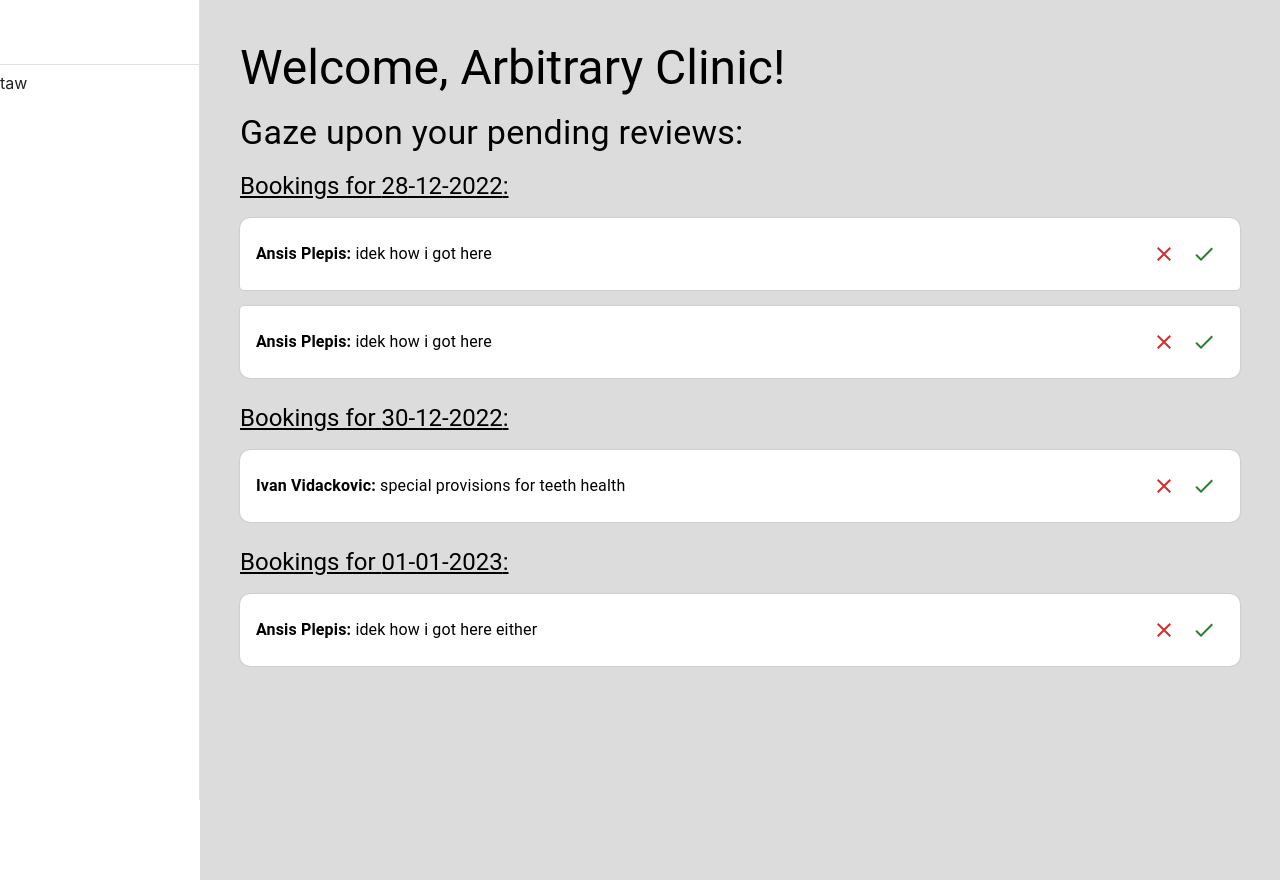
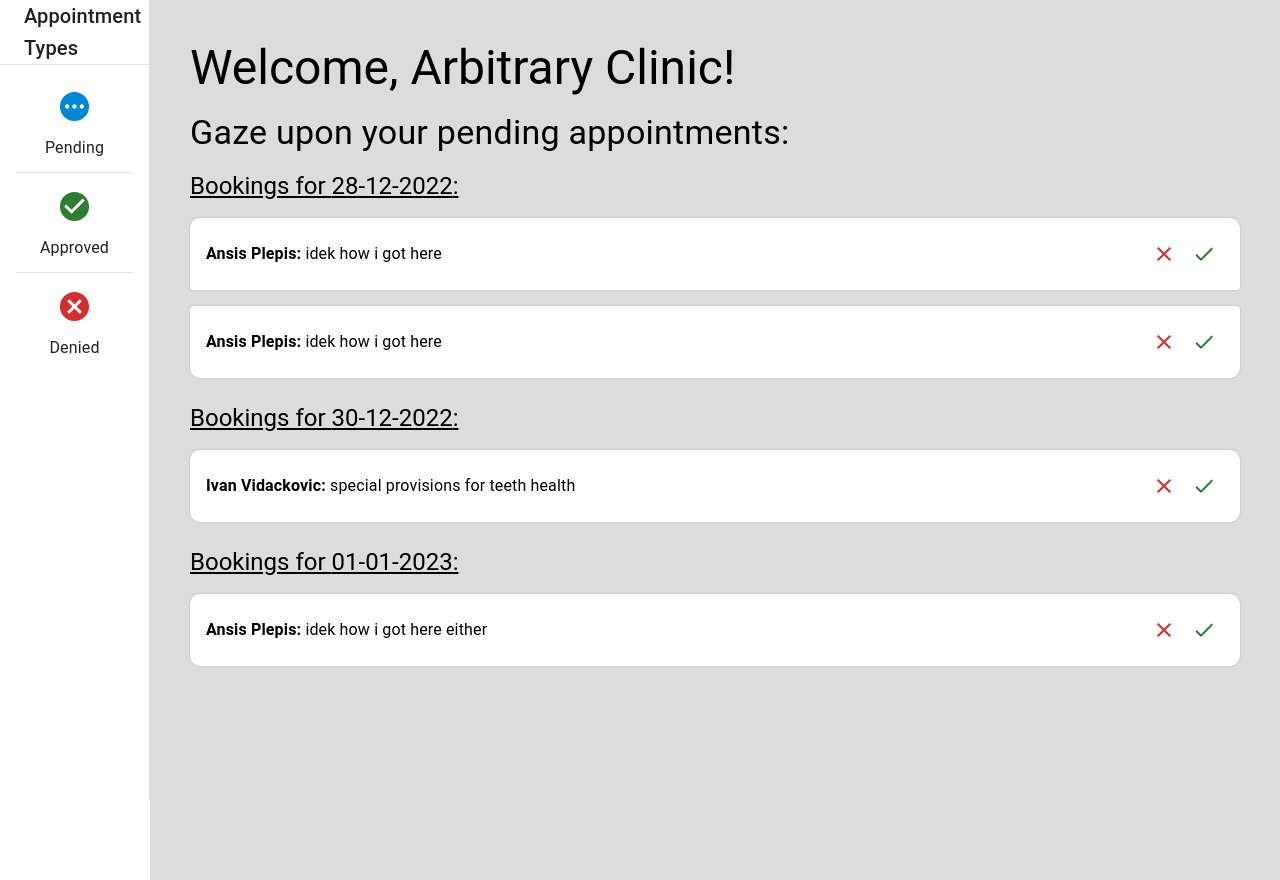
Before and after one commit to Dentismo/t-3, a React (Create React App) app in the folder client/: page /dashboard in a window 1280 px wide. Built offline with nearby package versions, Linux system fonts and the light colour scheme.

Commit message:
#21 Add drawer navigation and functionality

```diff
--- a/client/src/pages/DashboardPage/Sideview.tsx
+++ b/client/src/pages/DashboardPage/Sideview.tsx
@@ -1,8 +1,64 @@
-import React from 'react'
-import { AppBar, Box, Toolbar, Drawer, Divider, List } from '@mui/material'
+import React, { Dispatch, SetStateAction, MouseEventHandler } from 'react'
+import {
+  Toolbar,
+  Drawer,
+  Divider,
+  List,
+  Typography,
+  ListItem,
+  ListItemIcon,
+  ListItemText,
+  Box,
+  IconButton
+} from '@mui/material'
 
-const Sideview: React.FC = () => {
-  const drawerWidth = 200
+import { useSearchParams, useNavigate } from 'react-router-dom'
+import PendingIcon from '@mui/icons-material/Pending'
+import CancelIcon from '@mui/icons-material/Cancel'
+import CheckCircleIcon from '@mui/icons-material/CheckCircle'
+
+type AppointmentType = {
+  title: string
+  icon: React.ReactElement
+  onClick: () => void
+}
+
+type Props = {
+  setTab?: Dispatch<SetStateAction<string>>
+}
+
+const Sideview: React.FC<Props> = ({ setTab }) => {
+  const [searchParams] = useSearchParams()
+  const navigate = useNavigate()
+  const drawerWidth = 150
+
+  const listItems: AppointmentType[] = [
+    {
+      icon: <PendingIcon fontSize="large" color="info" />,
+      title: 'Pending',
+      onClick: () =>
+        navigate({
+          search: '?tab=pending'
+        })
+    },
+    {
+      icon: <CheckCircleIcon fontSize="large" color="success" />,
+      title: 'Approved',
+      onClick: () =>
+        navigate({
+          search: '?tab=approved'
+        })
+    },
+    {
+      icon: <CancelIcon fontSize="large" color="error" />,
+      title: 'Denied',
+      onClick: () =>
+        navigate({
+          search: '?tab=denied'
+        })
+    }
+  ]
+
   return (
     <Drawer
       sx={{
@@ -16,9 +72,31 @@ const Sideview: React.FC = () => {
       variant="permanent"
       anchor="left"
     >
-      <Toolbar />
+      <Toolbar>
+        <Typography variant="h6">Appointment Types</Typography>
+      </Toolbar>
       <Divider />
-      <List>taw</List>
+      <List>
+        {listItems.map((li, index) => (
+          <Box key={li.title}>
+            <ListItem
+              sx={{
+                flexDirection: 'column'
+              }}
+            >
+              <ListItemIcon
+                sx={{
+                  minWidth: 0
+                }}
+              >
+                <IconButton onClick={li.onClick}>{li.icon}</IconButton>
+              </ListItemIcon>
+              <ListItemText>{li.title}</ListItemText>
+            </ListItem>
+            {index !== listItems.length - 1 && <Divider variant="middle" />}
+          </Box>
+        ))}
+      </List>
     </Drawer>
   )
 }
--- a/client/src/pages/DashboardPage/bookings.ts
+++ b/client/src/pages/DashboardPage/bookings.ts
@@ -1,5 +1,6 @@
 import { Booking } from './types'
 
+// TODO: remove when connecting to backend
 const bookings: Booking[] = [
   {
     id: '1',
--- a/client/src/pages/DashboardPage/index.tsx
+++ b/client/src/pages/DashboardPage/index.tsx
@@ -5,15 +5,19 @@ import BookingList from './BookingList'
 import ConfirmationModal from './ConfirmationModal'
 import bookingsJson from './bookings'
 import Sideview from './Sideview'
+import { useSearchParams } from 'react-router-dom'
 
 // TODO: use react context instead of nested state
 // TODO: put type declarations into separate file
+// TODO: get bookings from backend
 const DentistPage: React.FC = () => {
   const [onModalAccept, setOnModalAccept] = useState<Function>(() => {})
   const [modalTitle, setModalTitle] = useState<string>('')
   const [modalDescription, setModalDescription] = useState<string>('')
   const [modalOpen, setModalOpen] = useState<boolean>(false)
 
+  const [searchParams] = useSearchParams() // updates state on query change
+  const tab = searchParams.get('tab') || 'pending'
   const [bookings, setBookings] = useState<Booking[]>(bookingsJson)
 
   const pendingBookings: Booking[] = bookings.filter(
@@ -67,9 +71,11 @@ const DentistPage: React.FC = () => {
         spacing={2}
       >
         <Typography variant="h3">Welcome, Arbitrary Clinic!</Typography>
-        <Typography variant="h4">Gaze upon your pending reviews:</Typography>
+        <Typography variant="h4">
+          Gaze upon your pending appointments:
+        </Typography>
         <BookingList
-          bookings={pendingBookings}
+          bookings={bookings.filter((booking) => booking.state === tab)}
           setBookingState={setBookingState}
           openModalWithParams={openModalWithParams}
         />
--- a/client/src/pages/DashboardPage/types.ts
+++ b/client/src/pages/DashboardPage/types.ts
@@ -20,3 +20,9 @@ export type OpenModalParams = {
   description: string
   onAccept: Function
 }
+
+export type AppointmentType = {
+  title: string
+  icon: React.ReactElement
+  onClick: Function
+}
```
